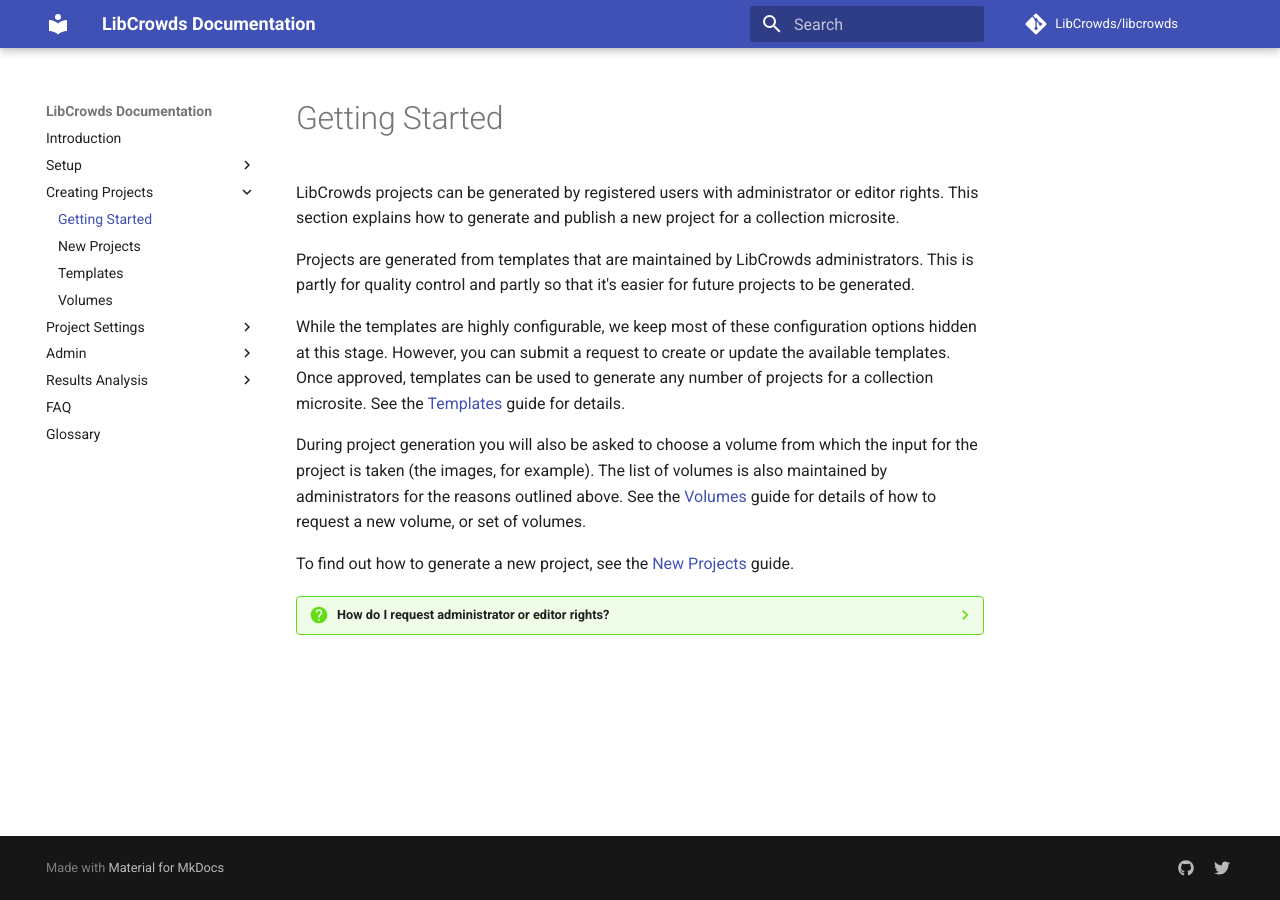
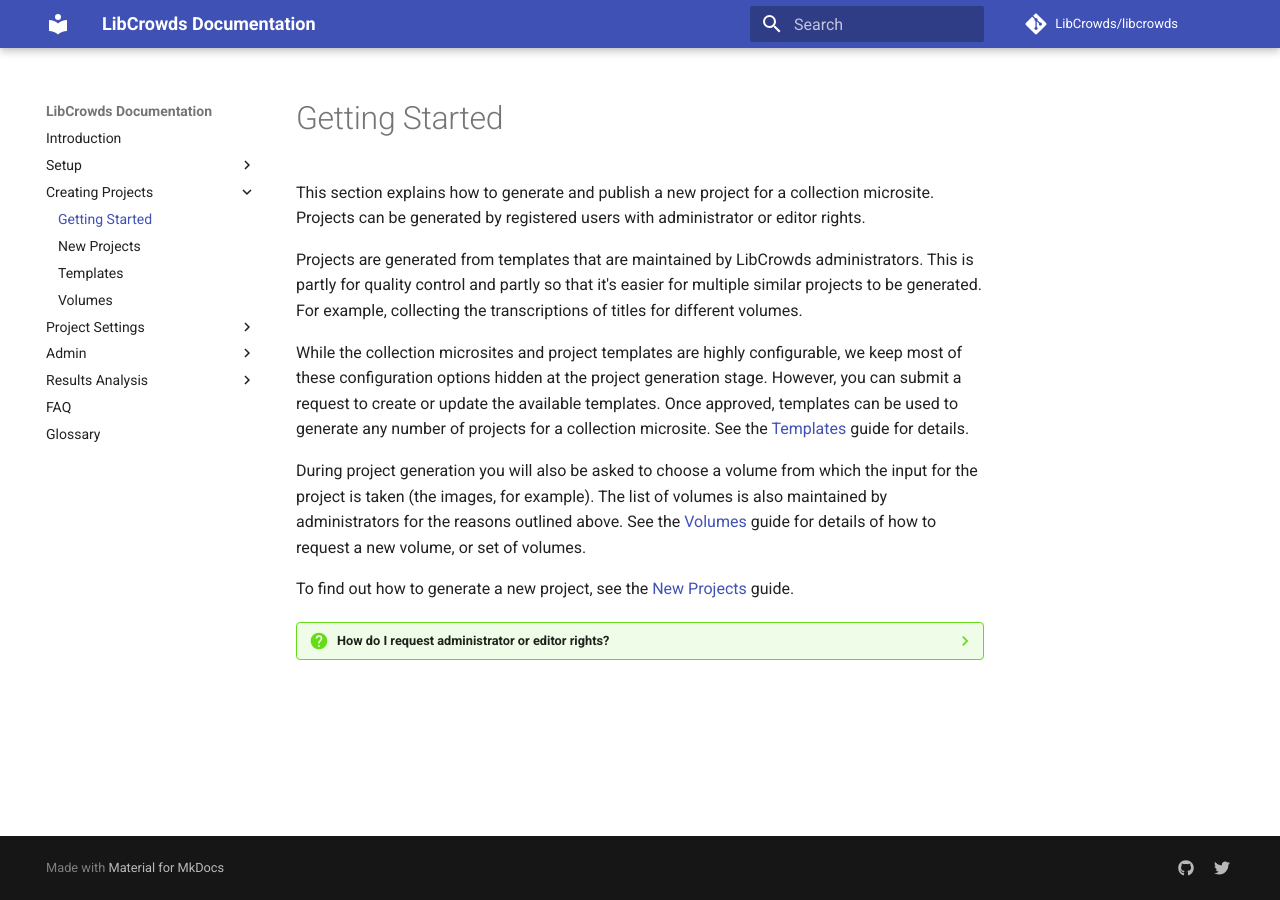
Before and after one commit to LibCrowds/docs, an MkDocs documentation site: the page built from docs/creating_projects/getting-started.md, in a window 1280 px wide. Built offline with MkDocs 1.6.1 and Material for MkDocs 9.7.7, drawn with Linux system fonts in a browser that asks for light colours; comment, search, counter and statistics services are not loaded; old or Windows-style settings are respelled for this version of MkDocs.

Commit message:
Update docs

```diff
--- a/docs/creating_projects/getting-started.md
+++ b/docs/creating_projects/getting-started.md
@@ -1,13 +1,15 @@
-LibCrowds projects can be generated by registered users with administrator or
-editor rights. This section explains how to generate and publish a new project
-for a collection microsite.
+This section explains how to generate and publish a new project
+for a collection microsite. Projects can be generated by registered users with
+administrator or editor rights.
 
 Projects are generated from templates that are maintained by LibCrowds
 administrators. This is partly for quality control and partly so that it's
-easier for future projects to be generated.
+easier for multiple similar projects to be generated. For example, collecting
+the transcriptions of titles for different volumes.
 
-While the templates are highly configurable, we keep most of these
-configuration options hidden at this stage. However, you can submit a request
+While the collection microsites and project templates are highly configurable,
+we keep most of these configuration options hidden at the project generation
+stage. However, you can submit a request
 to create or update the available templates. Once approved, templates can be
 used to generate any number of projects for a collection microsite. See the
 [Templates](/creating_projects/templates.md) guide for details.
```
Also changed, not shown: docs/creating_projects/new.md (+1 -3 lines).
